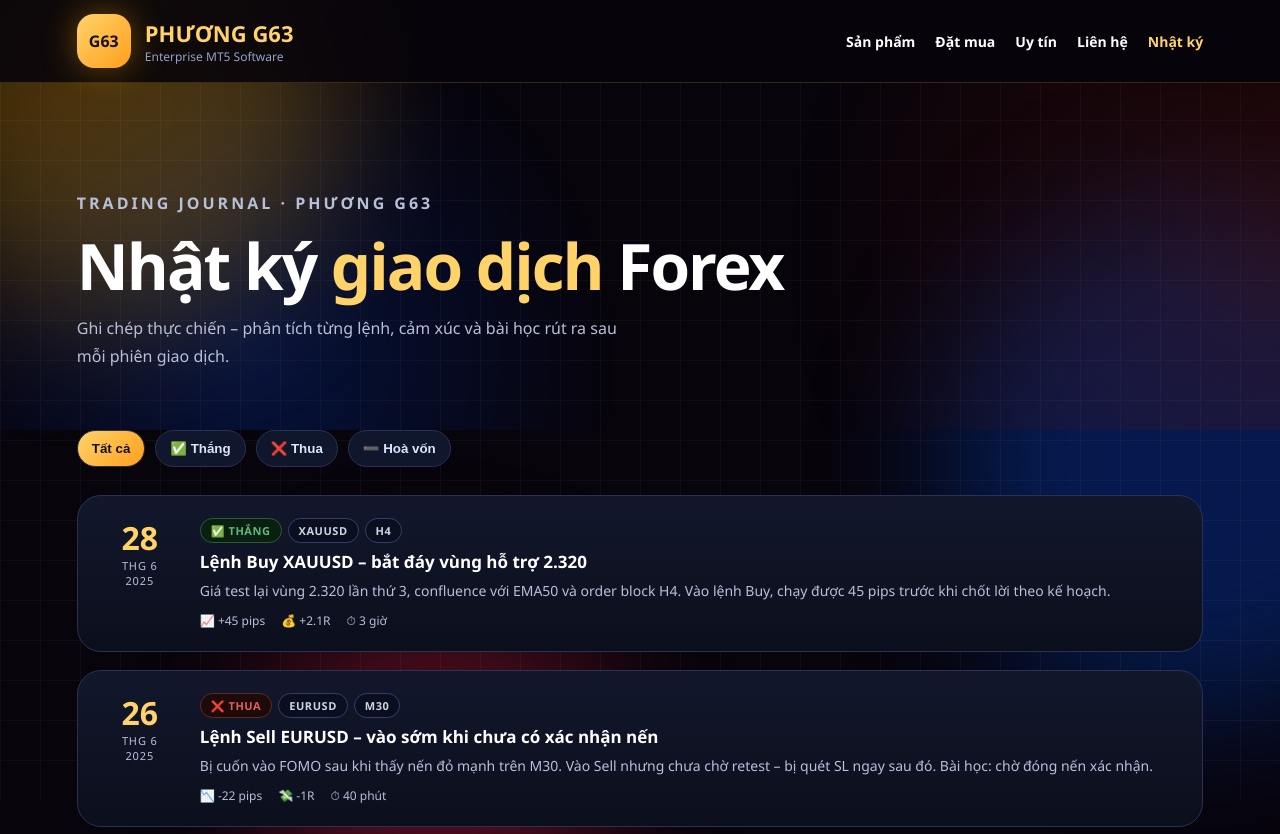
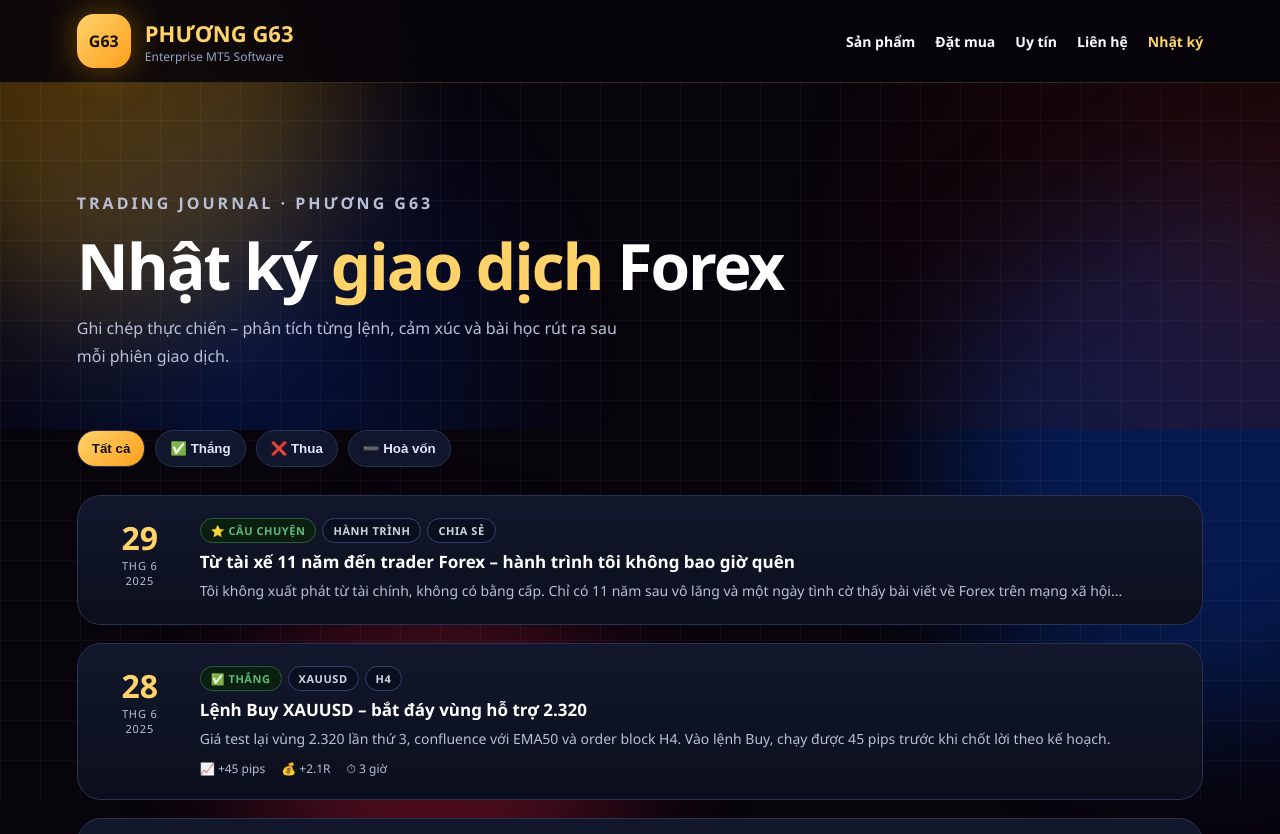
Before and after one commit to phuongeag63-spec/phuongg63-website, a plain HTML site: page blog.html in a window 1280 px wide. Shown: the top 834 px of the page. Drawn offline with Linux system fonts and the light colour scheme.

Commit message:
Update blog.html

```diff
--- a/blog.html
+++ b/blog.html
@@ -90,7 +90,21 @@
      dán LÊN TRÊN (bài mới hiện đầu tiên), sửa thông tin.
 ═══════════════════════════════════════════════════════ -->
 <main class="journal-grid" id="journalGrid">
-
+<a class="journal-card reveal" href="nhat-ky/hanh-trinh-cua-toi.html" data-result="win">
+  <div class="jcard-date">
+    <div class="day">29</div>
+    <div class="month">Thg 6<br>2025</div>
+  </div>
+  <div class="jcard-body">
+    <div class="jcard-tags">
+      <span class="jtag win">⭐ Câu chuyện</span>
+      <span class="jtag">Hành trình</span>
+      <span class="jtag">Chia sẻ</span>
+    </div>
+    <div class="jcard-title">Từ tài xế 11 năm đến trader Forex – hành trình tôi không bao giờ quên</div>
+    <div class="jcard-excerpt">Tôi không xuất phát từ tài chính, không có bằng cấp. Chỉ có 11 năm sau vô lăng và một ngày tình cờ thấy bài viết về Forex trên mạng xã hội...</div>
+  </div>
+</a>
   <!-- BÀI MẪU 1 – THẮNG -->
   <a class="journal-card reveal" href="nhat-ky/2025-06-28.html" data-result="win">
     <div class="jcard-date">
```
